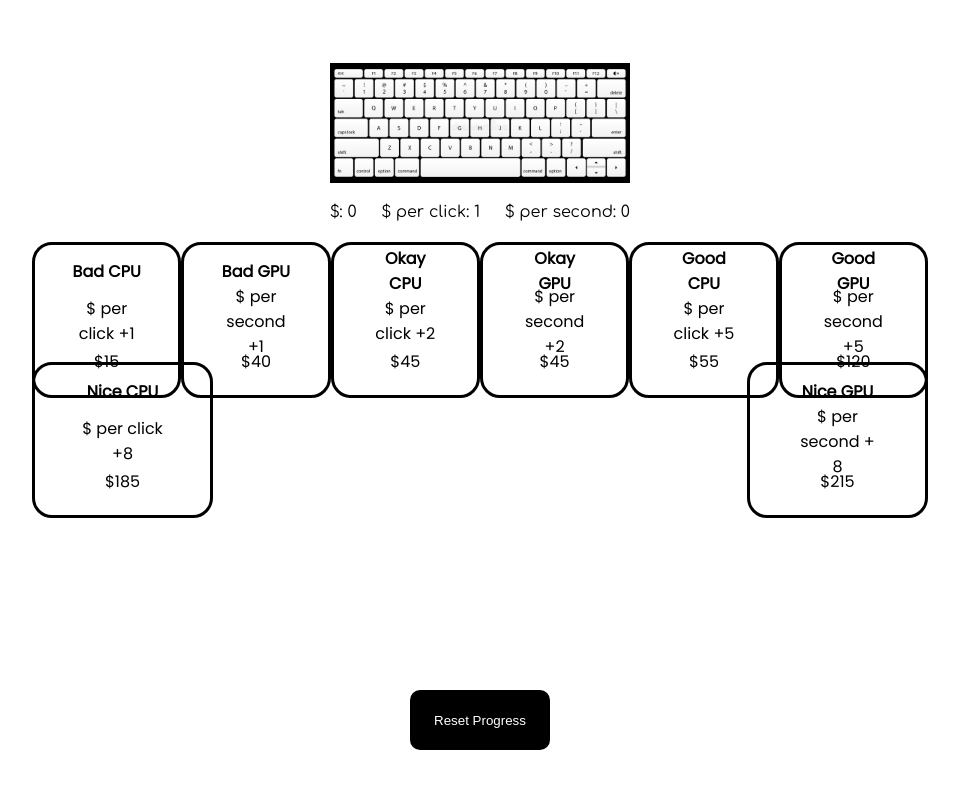
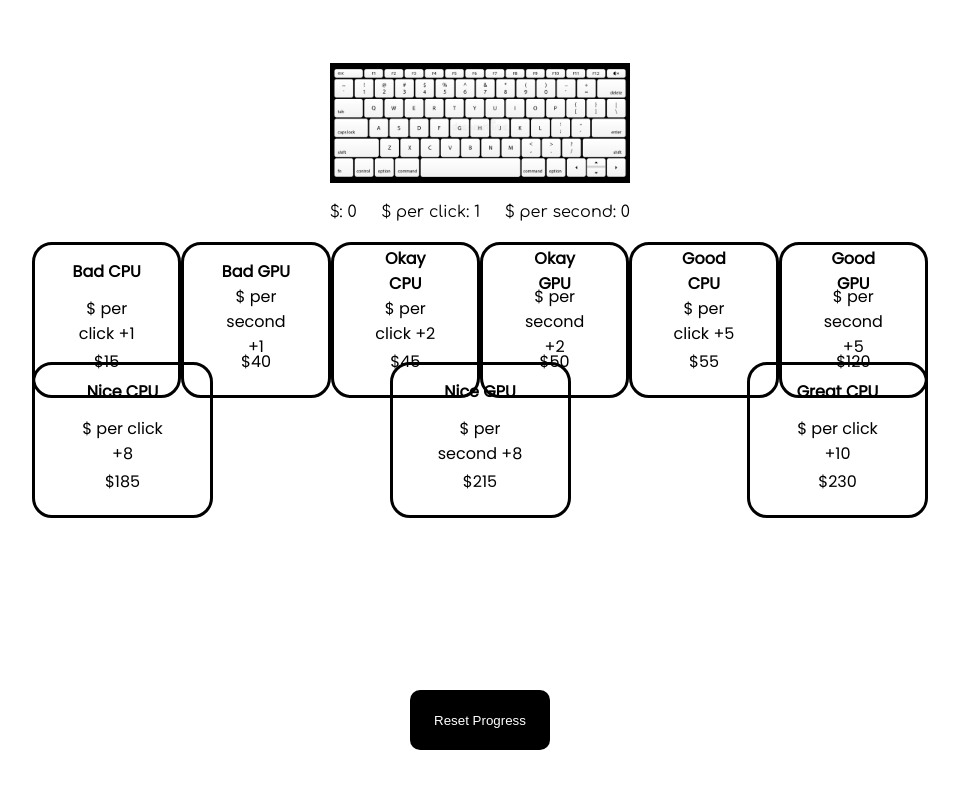
Before and after one commit to Vihaan7207/Hacker-Clicker, a website: page index.html in a window 1280 px wide. Shown: the whole page, without its empty margins (160-1119 px from the left). Drawn offline with Linux system fonts and the light colour scheme.

Commit message:
commiting autonomously

```diff
--- a/index.html
+++ b/index.html
@@ -33,10 +33,10 @@
 			<p class="desc">$ per click +2</p>
 			<p class="cost">$45</p>
 		</div>
-		<div class="upgrade" id="cps-plus-2" onclick="cpsPlus(2, 45)">
+		<div class="upgrade" id="cps-plus-2" onclick="cpsPlus(2, 50)">
 			<h4>Okay GPU</h4>
 			<p class="desc">$ per second +2</p>
-			<p class="cost">$45</p>
+			<p class="cost">$50</p>
 		</div>
 		<div class="upgrade" id="mpc-plus-5" onclick="mpcPlus(5, 55)">
 			<h4>Good CPU</h4>
@@ -57,8 +57,13 @@
 		</div>
 		<div class="upgrade" id="cps-plus-8" onclick="cpsPlus(8, 215)">
 			<h4>Nice GPU</h4>
-			<p class="desc">$ per second + 8</p>
+			<p class="desc">$ per second +8</p>
 			<p class="cost">$215</p>
+		</div>
+		<div class="upgrade" id="mpc-plus-10" onclick="mpcPlus(10, 230)">
+			<h4>Great CPU</h4>
+			<p class="desc">$ per click +10</p>
+			<p class="cost">$230</p>
 		</div>
 	</div>
 	<button onclick="reset()">Reset Progress</button>
--- a/script.js
+++ b/script.js
@@ -2,9 +2,9 @@ const button = document.querySelector('#button');
 const moneyEl = document.querySelector('#money');
 const mpcEl = document.querySelector('#mpc');
 const cpsEl = document.querySelector('#cps');
-let money = parseInt(localStorage.getItem('clicker:money')) || 0;
-let mpc = parseInt(localStorage.getItem('clicker:mpc')) || 1;
-let cps = parseInt(localStorage.getItem('clicker:cps')) || 0;
+let money = parseInt(localStorage.getItem('hackerclicker:money')) || 0;
+let mpc = parseInt(localStorage.getItem('hackerclicker:mpc')) || 1;
+let cps = parseInt(localStorage.getItem('hackerclicker:cps')) || 0;
 
 const reset = () => {
 	money = 0;
@@ -44,8 +44,8 @@ setInterval(() => {
 }, 100)
 
 setInterval(() => {
-	localStorage.setItem('clicker:money', money);
-	localStorage.setItem('clicker:mpc', mpc);
-	localStorage.setItem('clicker:cps', cps);
+	localStorage.setItem('hackerclicker:money', money);
+	localStorage.setItem('hackerclicker:mpc', mpc);
+	localStorage.setItem('hackerclicker:cps', cps);
 	console.log('progress saved')
 }, 1000);
```
